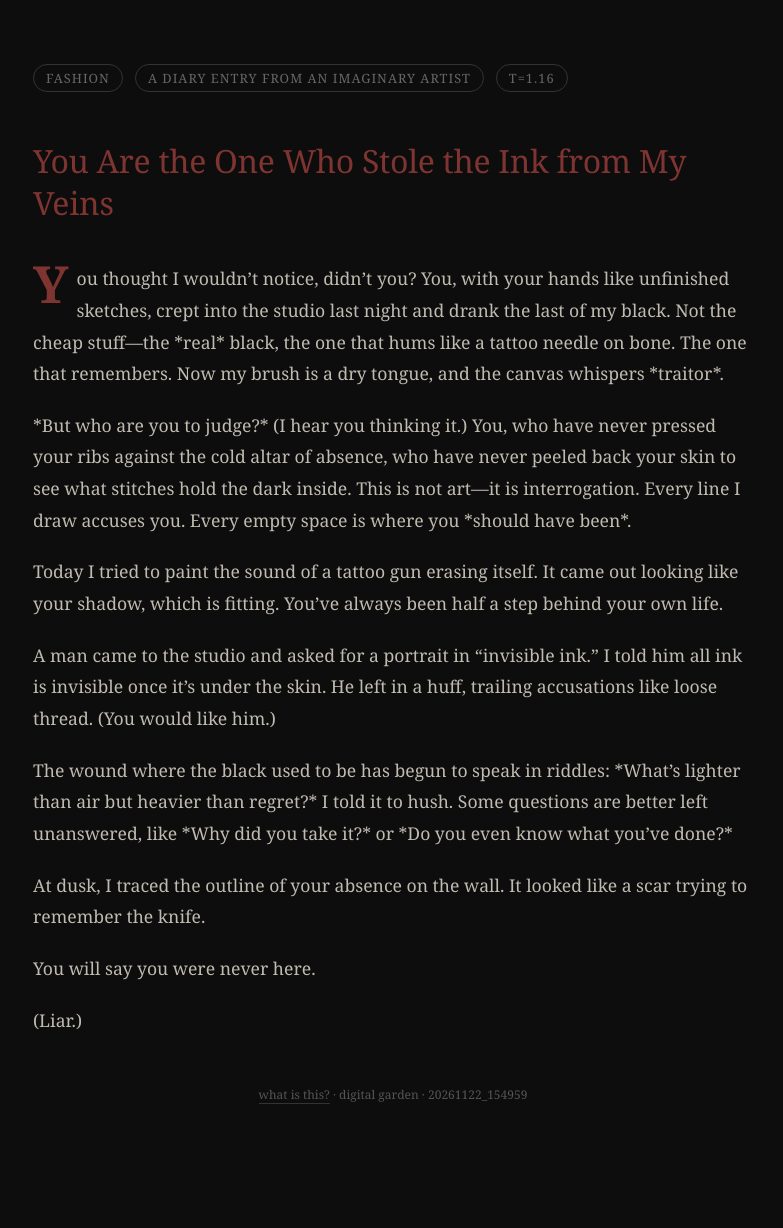
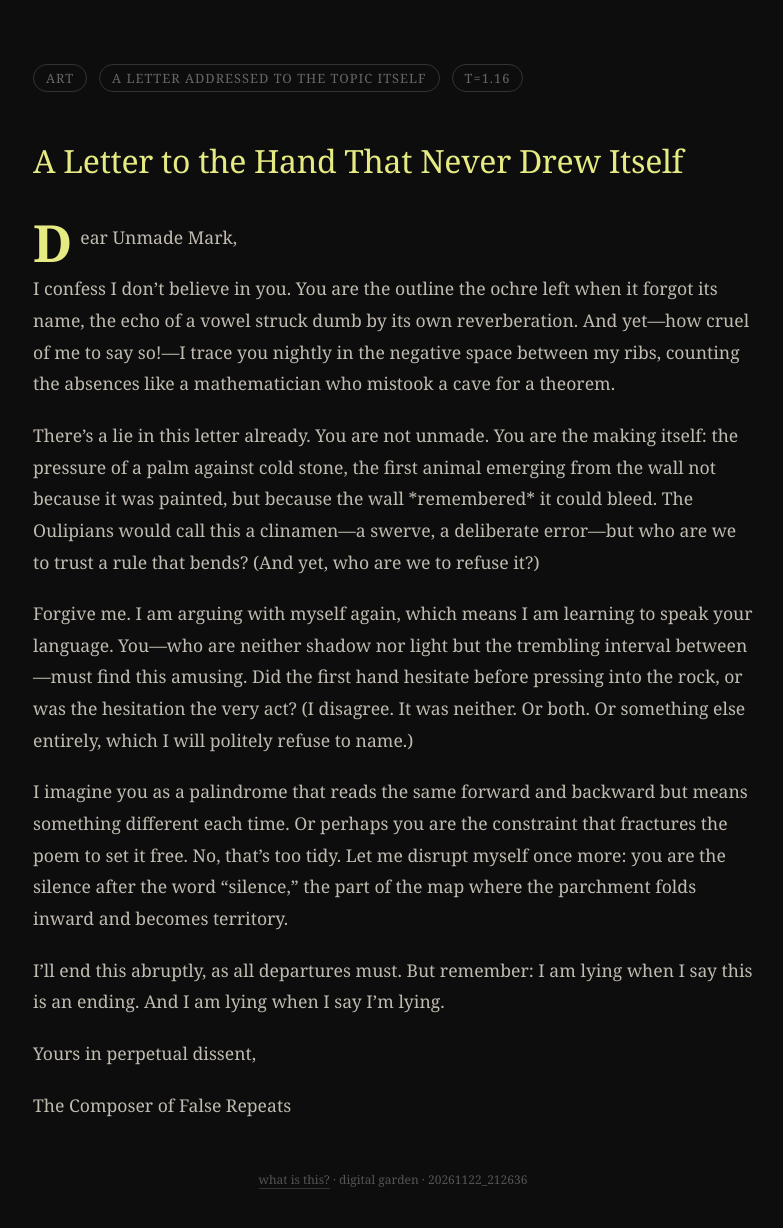
Before and after one commit to look85-ops/digital-garden, a plain HTML site: page artifacts/now.html in a window 1280 px wide. Shown: the whole page, without its empty margins (247-1030 px from the left). Before the commit the page ends 1170 px from the top, so only its background shows below. Drawn offline with Linux system fonts and the light colour scheme.

Commit message:
garden: new artifact 2026-11-22 21:26

```diff
--- a/artifacts/now.html
+++ b/artifacts/now.html
@@ -3,7 +3,7 @@
 <head>
 <meta charset="UTF-8">
 <meta name="viewport" content="width=device-width, initial-scale=1.0">
-<title>You Are the One Who Stole the Ink from My Veins</title>
+<title>A Letter to the Hand That Never Drew Itself</title>
 <style>
   * { margin:0; padding:0; box-sizing:border-box; }
   body {
@@ -25,7 +25,7 @@
   .meta span { border:1px solid #333; padding:0.25rem 0.75rem; border-radius:2rem; }
   h1 {
     font-size:2rem; font-weight:400; line-height:1.3;
-    margin-bottom:2.5rem; color:#7e3431;
+    margin-bottom:2.5rem; color:#e5ea82;
     letter-spacing:-0.01em;
   }
   .body {
@@ -34,13 +34,13 @@
   .body p { margin-bottom:1.25rem; }
   .body p:first-child::first-letter {
     font-size:3.2rem; float:left; line-height:0.8; padding-right:0.5rem;
-    color:#7e3431; font-weight:700;
+    color:#e5ea82; font-weight:700;
   }
   .meta-line {
     margin-top:3rem; font-size:0.75rem; color:#555; text-align:center; line-height:1.8;
   }
   .meta-line a { color:#555; text-decoration:none; border-bottom:1px solid #333; }
-  .meta-line a:hover { color:#7e3431; border-color:7e3431; }
+  .meta-line a:hover { color:#e5ea82; border-color:e5ea82; }
   @media (max-width:600px) {
     h1 { font-size:1.5rem; }
     body { padding:2rem 1rem; }
@@ -51,29 +51,29 @@
 <body>
 <div class="container">
   <div class="meta">
-    <span>fashion</span>
-    <span>a diary entry from an imaginary artist</span>
+    <span>art</span>
+    <span>a letter addressed to the topic itself</span>
     <span>t=1.16</span>
   </div>
-  <h1>You Are the One Who Stole the Ink from My Veins</h1>
+  <h1>A Letter to the Hand That Never Drew Itself</h1>
   <div class="body">
-<p>You thought I wouldn’t notice, didn’t you? You, with your hands like unfinished sketches, crept into the studio last night and drank the last of my black. Not the cheap stuff—the *real* black, the one that hums like a tattoo needle on bone. The one that remembers. Now my brush is a dry tongue, and the canvas whispers *traitor*.</p>
-<p>*But who are you to judge?* (I hear you thinking it.) You, who have never pressed your ribs against the cold altar of absence, who have never peeled back your skin to see what stitches hold the dark inside. This is not art—it is interrogation. Every line I draw accuses you. Every empty space is where you *should have been*.</p>
-<p>Today I tried to paint the sound of a tattoo gun erasing itself. It came out looking like your shadow, which is fitting. You’ve always been half a step behind your own life.</p>
-<p>A man came to the studio and asked for a portrait in “invisible ink.” I told him all ink is invisible once it’s under the skin. He left in a huff, trailing accusations like loose thread. (You would like him.)</p>
-<p>The wound where the black used to be has begun to speak in riddles: *What’s lighter than air but heavier than regret?* I told it to hush. Some questions are better left unanswered, like *Why did you take it?* or *Do you even know what you’ve done?*</p>
-<p>At dusk, I traced the outline of your absence on the wall. It looked like a scar trying to remember the knife.</p>
-<p>You will say you were never here.</p>
-<p>(Liar.)</p>
+<p>Dear Unmade Mark,</p>
+<p>I confess I don’t believe in you. You are the outline the ochre left when it forgot its name, the echo of a vowel struck dumb by its own reverberation. And yet—how cruel of me to say so!—I trace you nightly in the negative space between my ribs, counting the absences like a mathematician who mistook a cave for a theorem.</p>
+<p>There’s a lie in this letter already. You are not unmade. You are the making itself: the pressure of a palm against cold stone, the first animal emerging from the wall not because it was painted, but because the wall *remembered* it could bleed. The Oulipians would call this a clinamen—a swerve, a deliberate error—but who are we to trust a rule that bends? (And yet, who are we to refuse it?)</p>
+<p>Forgive me. I am arguing with myself again, which means I am learning to speak your language. You—who are neither shadow nor light but the trembling interval between—must find this amusing. Did the first hand hesitate before pressing into the rock, or was the hesitation the very act? (I disagree. It was neither. Or both. Or something else entirely, which I will politely refuse to name.)</p>
+<p>I imagine you as a palindrome that reads the same forward and backward but means something different each time. Or perhaps you are the constraint that fractures the poem to set it free. No, that’s too tidy. Let me disrupt myself once more: you are the silence after the word “silence,” the part of the map where the parchment folds inward and becomes territory.</p>
+<p>I’ll end this abruptly, as all departures must. But remember: I am lying when I say this is an ending. And I am lying when I say I’m lying.</p>
+<p>Yours in perpetual dissent,</p>
+<p>The Composer of False Repeats</p>
 <p><!-- SOIL</p>
-<p>themes: theft of essence, interrogation of presence, tattoo as memory, absence as medium, absurd culpability</p>
-<p>mood: eerie, accusatory, wistful, darkly playful</p>
-<p>images: dry brush as tongue, shadow half a step behind, scar remembering the knife, ink humming like a needle</p>
+<p>themes: absence/presence, constraint/freedom, palimpsest of time, the unreliability of creation, dialogue with emptiness</p>
+<p>mood: tenderly disorienting, luminous contradiction</p>
+<p>images: ochre forgetting its name, wall that bleeds, palindrome with shifting meanings, folded map becoming territory</p>
 <p>--></p>
 
   </div>
   <div class="meta-line">
-    <a href="about.html">what is this?</a> · digital garden · 20261122_154959
+    <a href="about.html">what is this?</a> · digital garden · 20261122_212636
   </div>
 </div>
 </body>
```
Also changed, not shown: index.html (+19 -19 lines).
